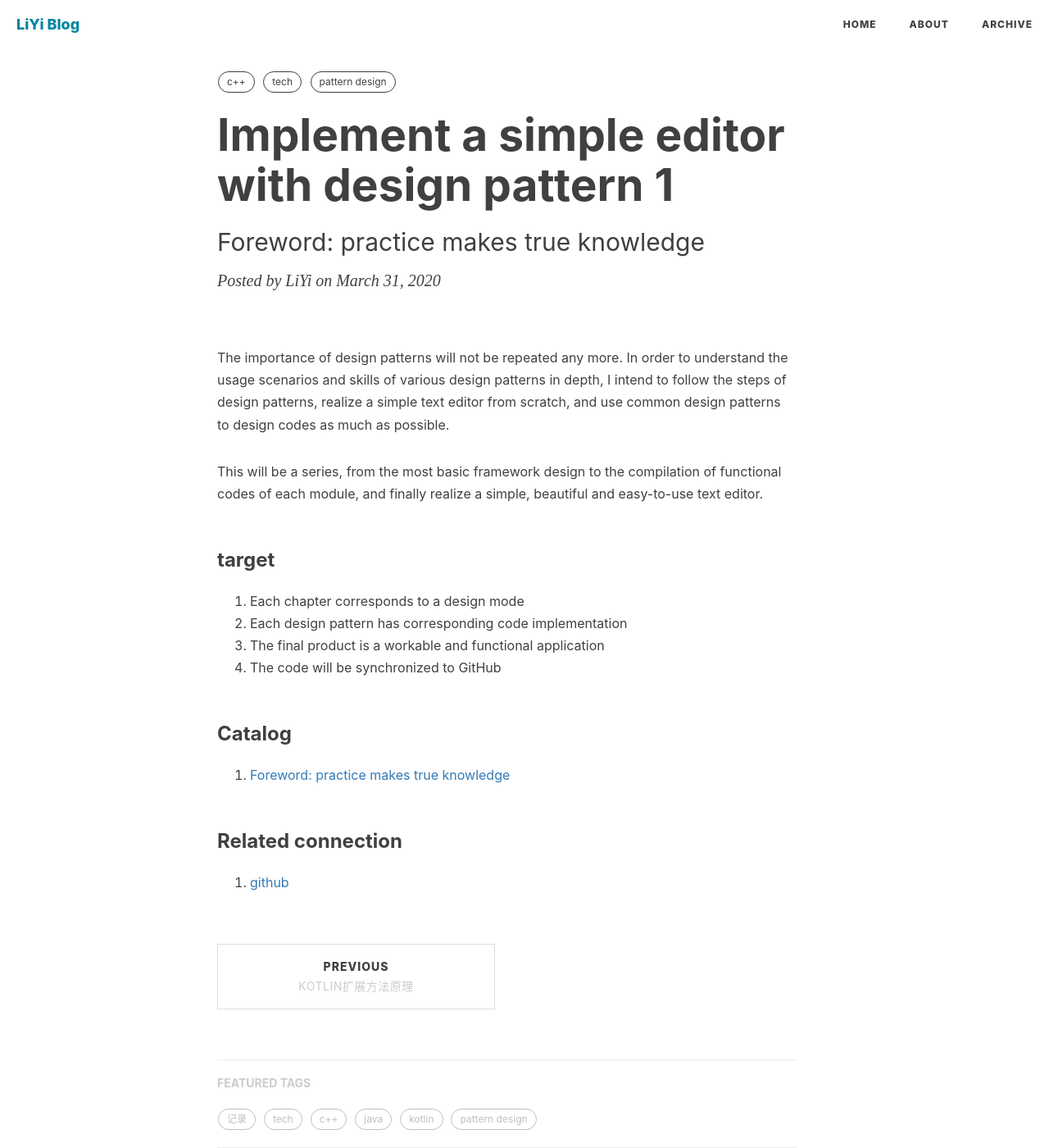
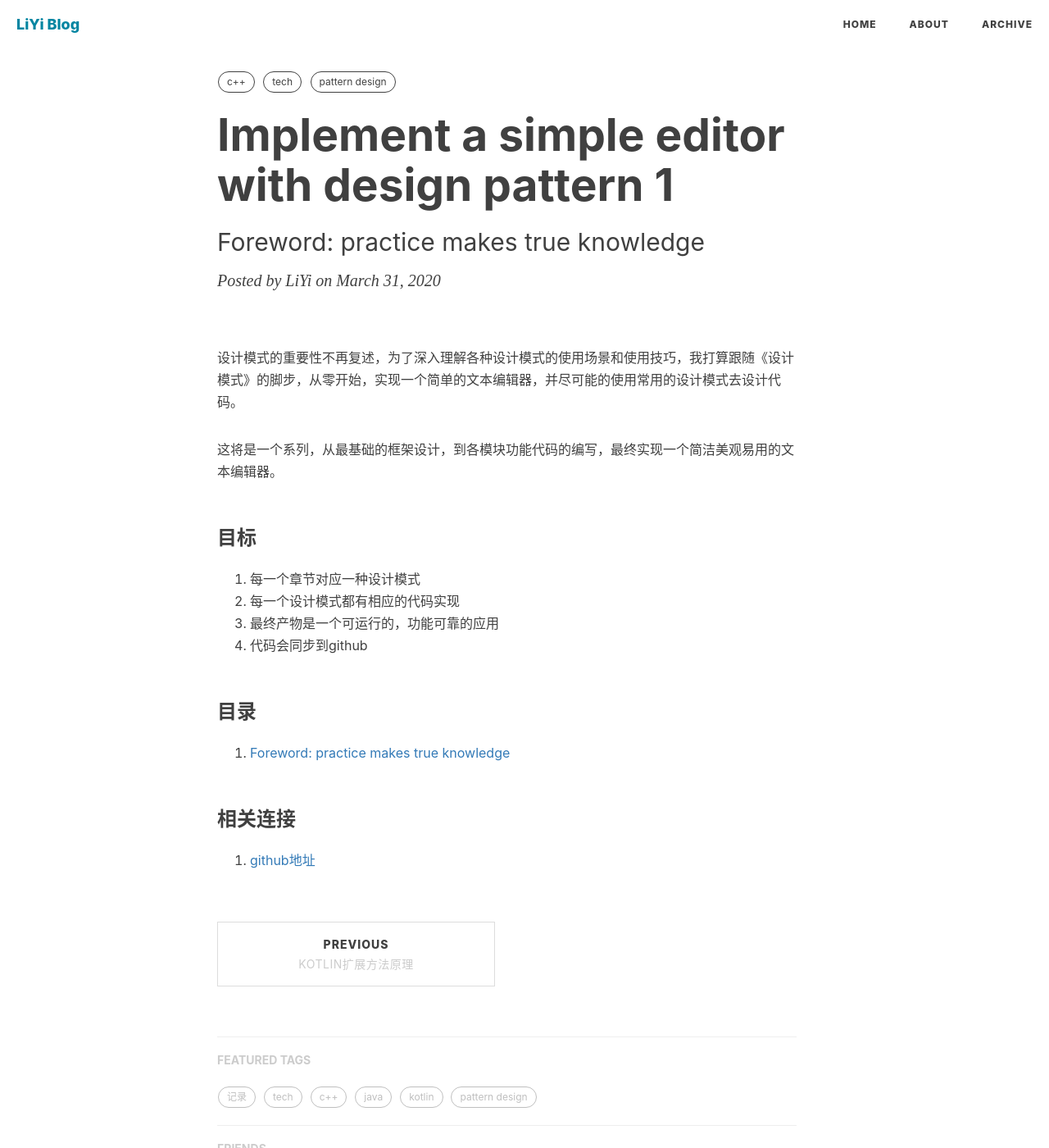
Before and after one commit to fadoers/fadoers.github.io, a Jekyll site: the page built from _posts/tech/pattern-design/2020-03-31-Implement a simple editor with design pattern 一.md, in a window 1280 px wide and 1400 px high. Shown: the whole window at 82% size. Built offline with Jekyll 4.4.1, drawn with Linux system fonts in a browser that asks for light colours; nearby versions of some CDN libraries; comment, search, counter and statistics services are not loaded.

Commit message:
Implement a simple editor with design pattern

```diff
--- a/_posts/tech/pattern-design/2020-03-31-Implement a simple editor with design pattern 一.md
+++ b/_posts/tech/pattern-design/2020-03-31-Implement a simple editor with design pattern 一.md
@@ -10,21 +10,22 @@ tags:
   - pattern design
 ---
 
-The importance of design patterns will not be repeated any more. In order to understand the usage scenarios and skills of various design patterns in depth, I intend to follow the steps of design patterns, realize a simple text editor from scratch, and use common design patterns to design codes as much as possible.
+设计模式的重要性不再复述，为了深入理解各种设计模式的使用场景和使用技巧，我打算跟随《设计模式》的脚步，从零开始，实现一个简单的文本编辑器，并尽可能的使用常用的设计模式去设计代码。
 
-This will be a series, from the most basic framework design to the compilation of functional codes of each module, and finally realize a simple, beautiful and easy-to-use text editor.
-
-### target
-
-1. Each chapter corresponds to a design mode
-2. Each design pattern has corresponding code implementation
-3. The final product is a workable and functional application
-4. The code will be synchronized to GitHub
+这将是一个系列，从最基础的框架设计，到各模块功能代码的编写，最终实现一个简洁美观易用的文本编辑器。
 
 
-### Catalog
+### 目标
+
+1. 每一个章节对应一种设计模式
+2. 每一个设计模式都有相应的代码实现
+3. 最终产物是一个可运行的，功能可靠的应用
+4. 代码会同步到github
+
+
+### 目录
 1. [Foreword: practice makes true knowledge](www.zekyun.com)
 
-### Related connection
+### 相关连接
 
-1. [github](github.com/fadoers)
+1. [github地址](github.com/fadoers)
```
